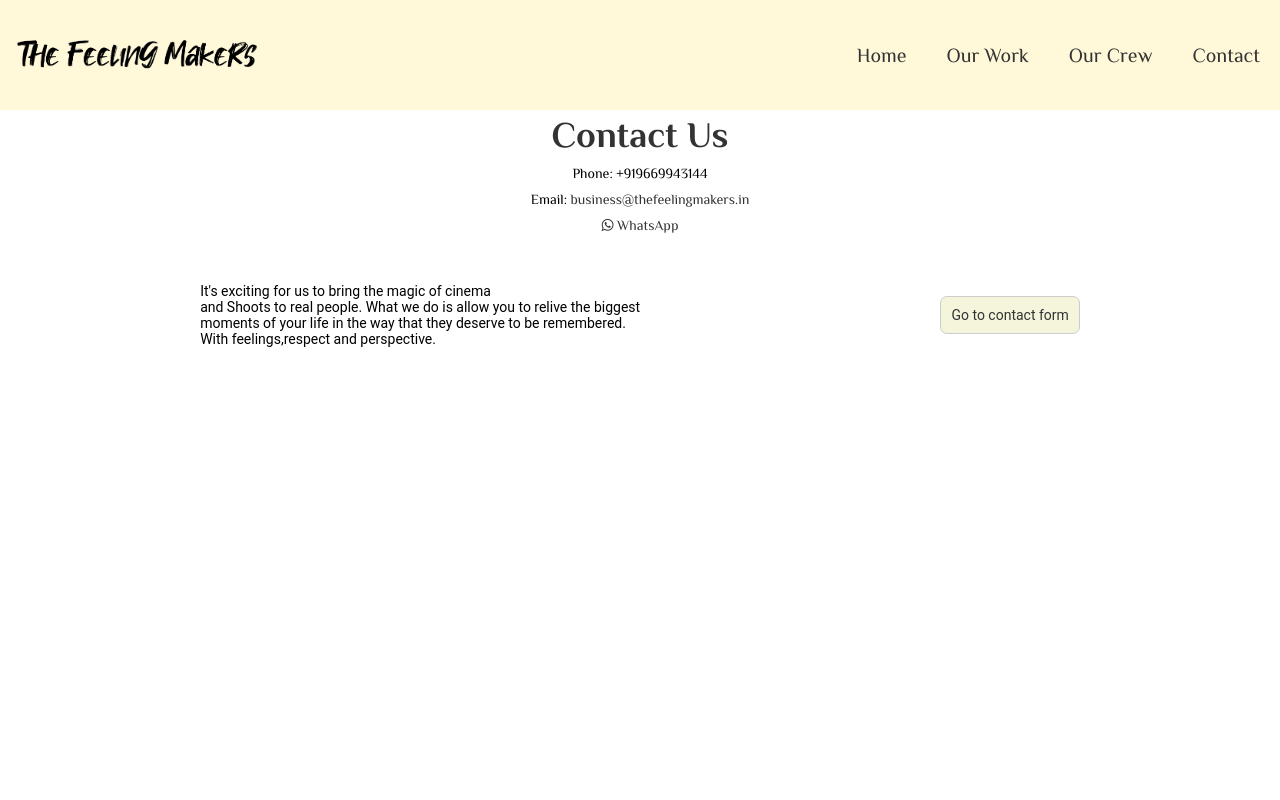
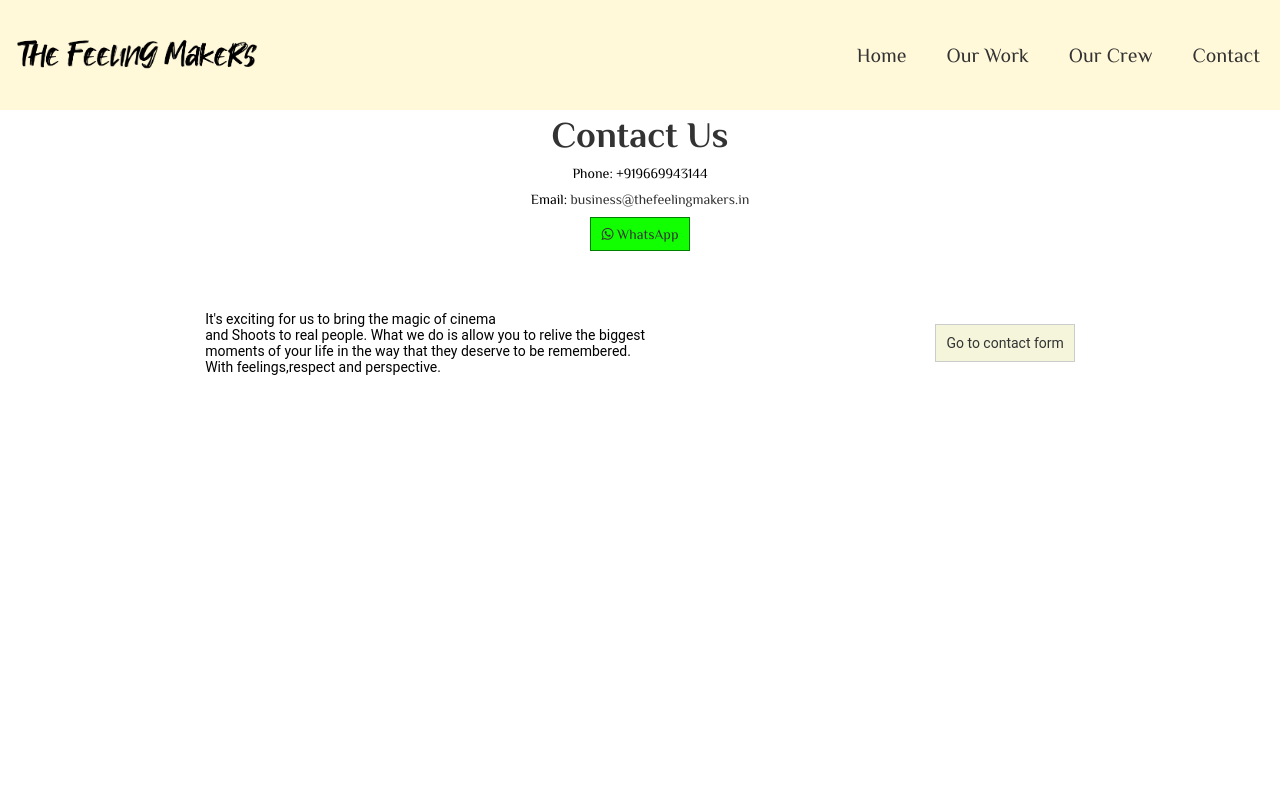
Before and after one commit to devyloper/thefeelingmakers, a plain HTML site: page contact.html in a window 1280 px wide. Shown: the top 800 px of the page. Drawn offline with Linux system fonts and the light colour scheme.

Commit message:
Add files via upload

```diff
--- a/contact.html
+++ b/contact.html
@@ -44,7 +44,7 @@
             <h1>Contact Us</h1>
             <p>Phone: +919669943144</p>
             <p>Email: <a href="mailto:business@thefeelingmakers.in">business@thefeelingmakers.in</a></p>
-            <p><a href="https://wa.me/message/24R3U2XSK3P4O1"><i class="fa fa-whatsapp" aria-hidden="true"></i> WhatsApp</a></p>
+            <p id="whatsapp"><a href="https://wa.me/message/24R3U2XSK3P4O1"><i class="fa fa-whatsapp" aria-hidden="true"></i> WhatsApp</a></p>
         </div>
         <div class="description">
             <p>It's exciting for us to bring the magic of cinema <br> and Shoots to real people. What we do is allow you to relive the biggest <br> moments of your life in the way that they deserve to be remembered. <br> With feelings,respect and perspective.</p>
--- a/styles/second.css
+++ b/styles/second.css
@@ -71,14 +71,42 @@
 .contact .contacthead p a:hover {
   color: #000;
 }
+
+.contact .contacthead #whatsapp {
+  border: 1px solid green;
+  background:rgb(17, 255, 0);
+  display: flex;
+  padding: 0.5rem;
+
+  position: relative;
+  align-items: center;
+  justify-content: center;
+  margin: 0;
+  width: 100px;
+  left: 50%;
+  transform: translate(-50%, 0%);
+}
+
+.contact .contacthead #whatsapp:hover {
+  background-color: rgb(15, 179, 3);
+
+  transition: all 0.1s ease-out;
+}
+.contact .contacthead #whatsapp:hover a {
+  color: #fff;
+
+}
 .contact .description {
   display: flex;
   justify-content: space-around;
   margin: 50px;
   align-items: center;
+  padding: 10px;
+  overflow: hidden;
 }
 .contact .description p {
   display: flex;
+  overflow: hidden;
 }
 .contact .description .btn-frm {
   height: auto;
@@ -88,7 +116,7 @@
   background: beige;
   align-items: center;
   border: 1px solid #ccc;
-  border-radius: 7px;
+  border-radius: 0px;
 }
 .contact .description .btn-frm a {
   text-decoration: none;
--- a/styles/style.css
+++ b/styles/style.css
@@ -28,7 +28,7 @@
   justify-content: center;
   background-color: beige;
   border: 1px solid rgb(140, 140, 140);
-  border-radius: 7px;
+  border-radius: 0px;
   align-items: center;
   margin-bottom: 30px;
 }
@@ -256,6 +256,9 @@
 .prewed {
   margin-top: 120px;
 }
+
+
+
 @media (max-width: 768px) {
   .hero .heroimg h1 {
     font-size: 2.5em;
```
